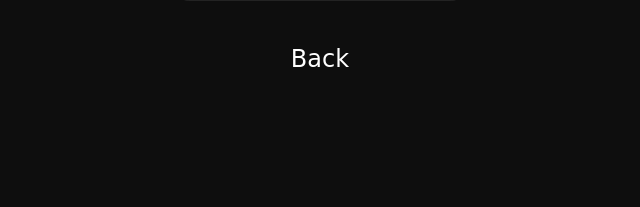
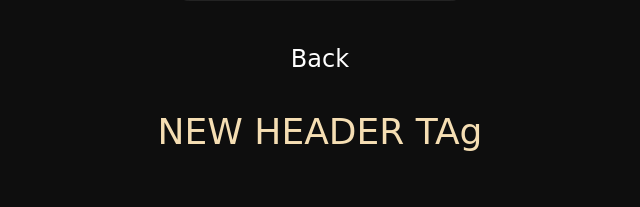
Before and after one commit to SuperXavier42/Page-Tracker, a Flask app: page /reading/addbook in a window 1280 px wide. Shown: the part 593-800 px from the top of the page, without its empty margins (320-960 px from the left). Run offline with Flask 3, Linux system fonts and the light colour scheme; some libraries are stand-ins or nearby versions; some web fonts are replaced.

Commit message:
new header tag

```diff
--- a/templates/layout.html
+++ b/templates/layout.html
@@ -27,7 +27,7 @@
     <div class="content">
       {% block content %} {% endblock %}
     </div>
-
+    <h1>NEW HEADER TAg</h1>
     <script>
       $('#menu-toggle').click(function(){
         $(this).find('i').toggleClass('glyphicon-menu-hamburger').toggleClass('glyphicon-remove');
```
